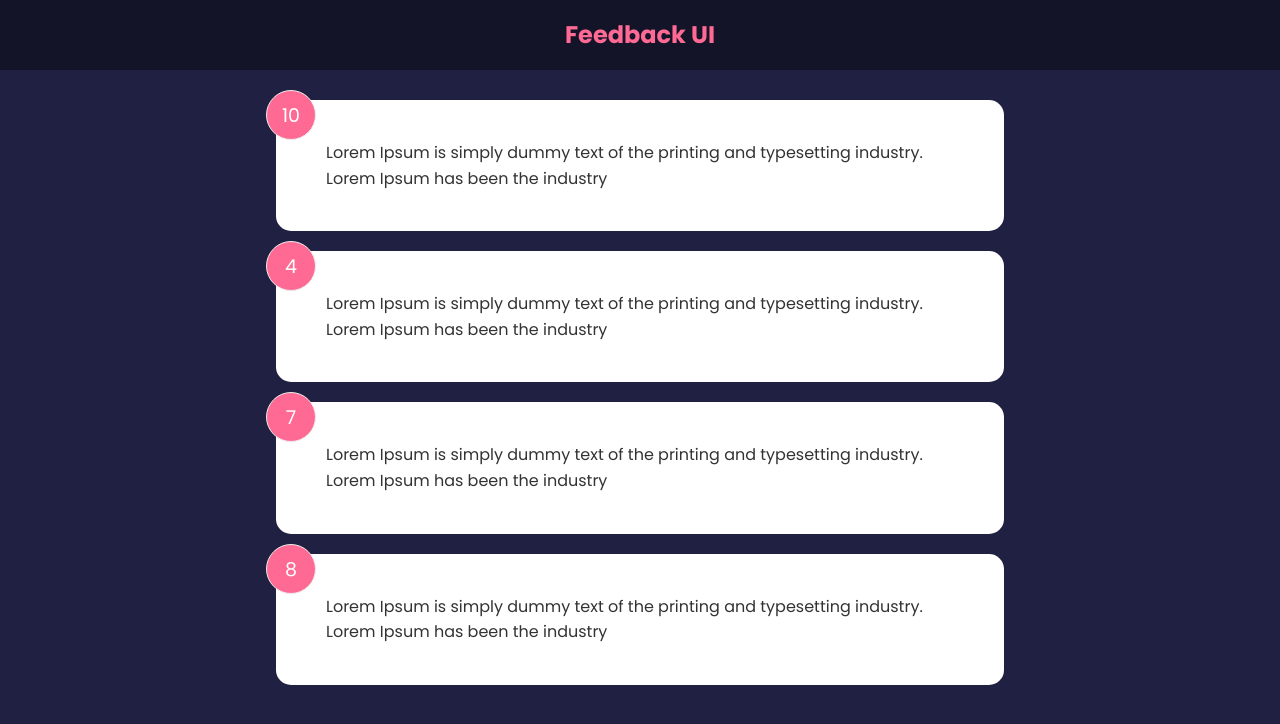
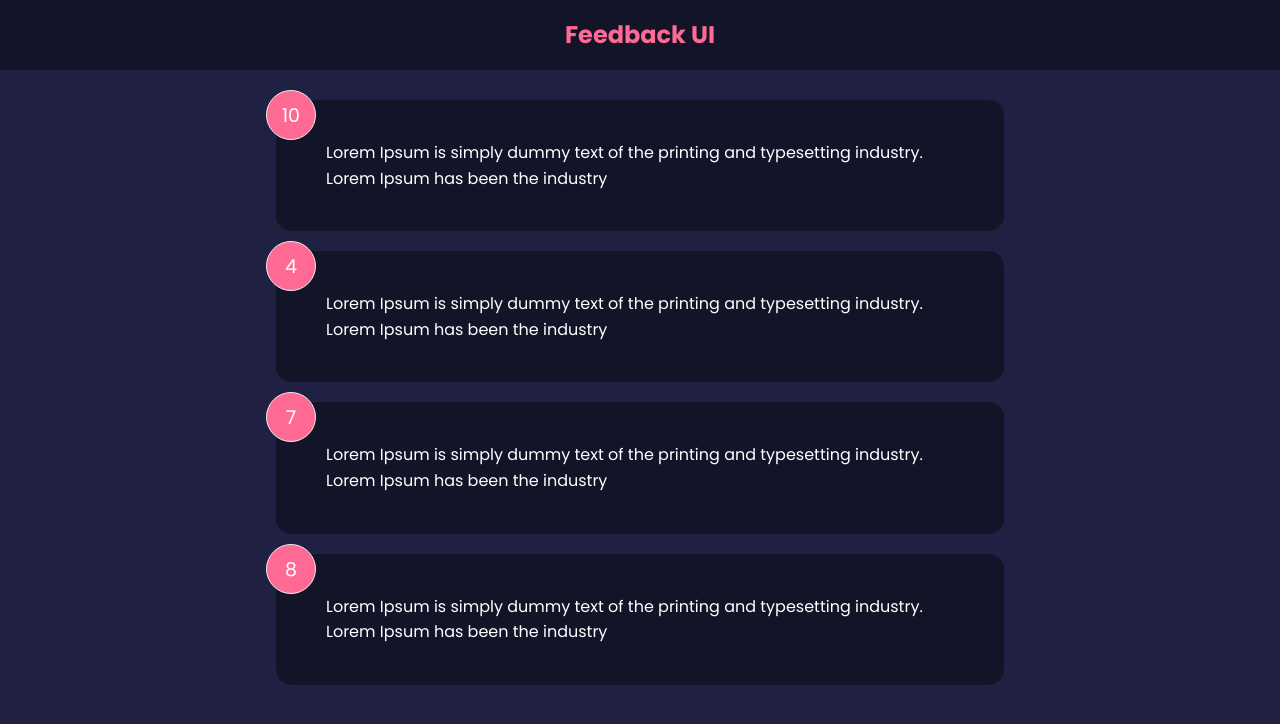
Before and after one commit to patangney/feedback-app, a React (Create React App) app: page / in a window 1280 px wide. Shown: the top 724 px of the page. Built offline with nearby package versions, Linux system fonts and the light colour scheme.

Commit message:
default props

```diff
--- a/src/components/shared/Card.jsx
+++ b/src/components/shared/Card.jsx
@@ -1,7 +1,22 @@
-function Card({children}) {
+import PropTypes from 'prop-types';
+function Card({children, reverse}) {
+  //* setup conditional class */
   return (
-    <div className='card'>{children}</div>
+    // <div className={`card ${reverse && 'reverse'}`}>{children}</div>
+    <div className="card" style={{
+      backgroundColor: reverse ? 'rgba(0,0,0,0.4' : '#ffffff',
+      color: reverse ? '#ffffff' : '#000'
+    }}>{children}</div>
   )
 }
 
+Card.defaultProps = {
+  reverse: true
+}
+
+Card.propTypes = {
+  children: PropTypes.node.isRequired,
+  reverse: PropTypes.bool
+}
+
 export default Card
```
